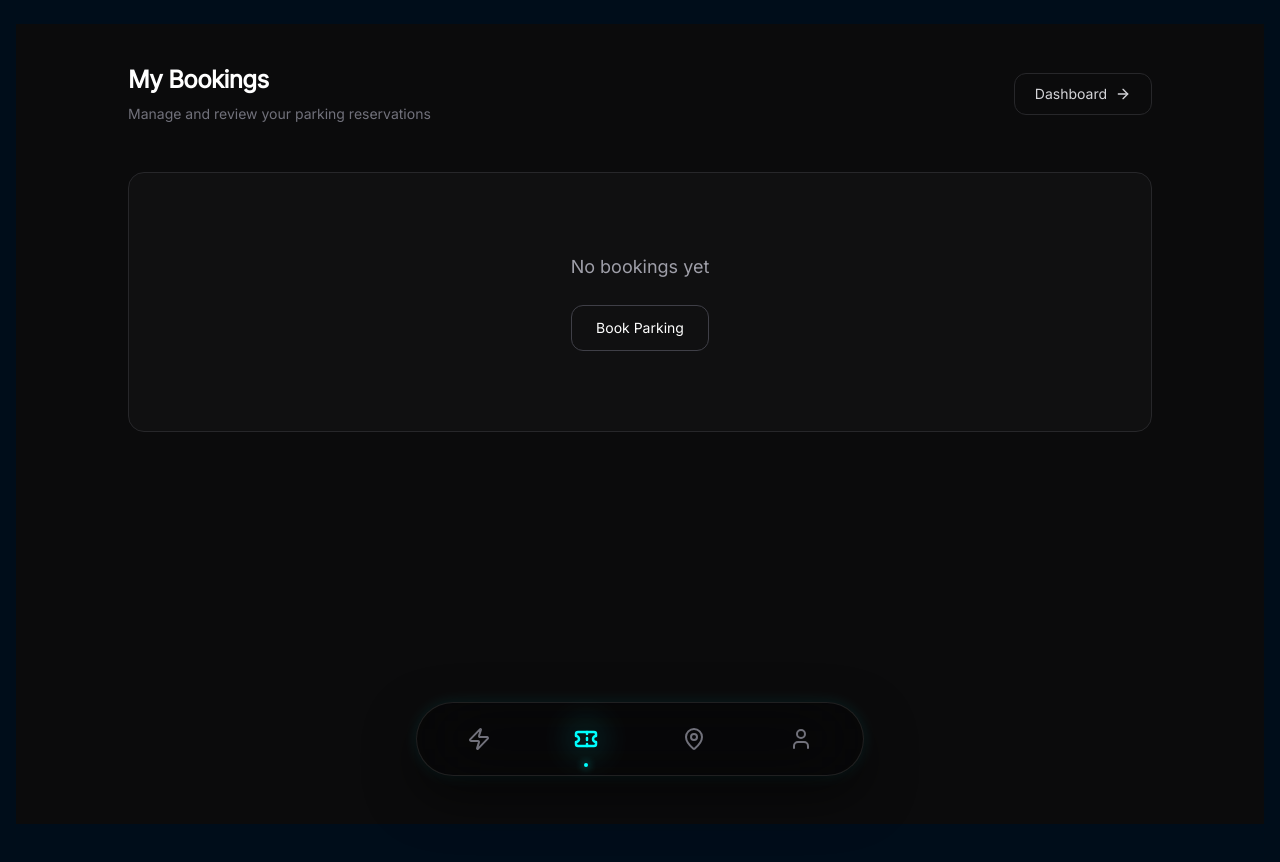
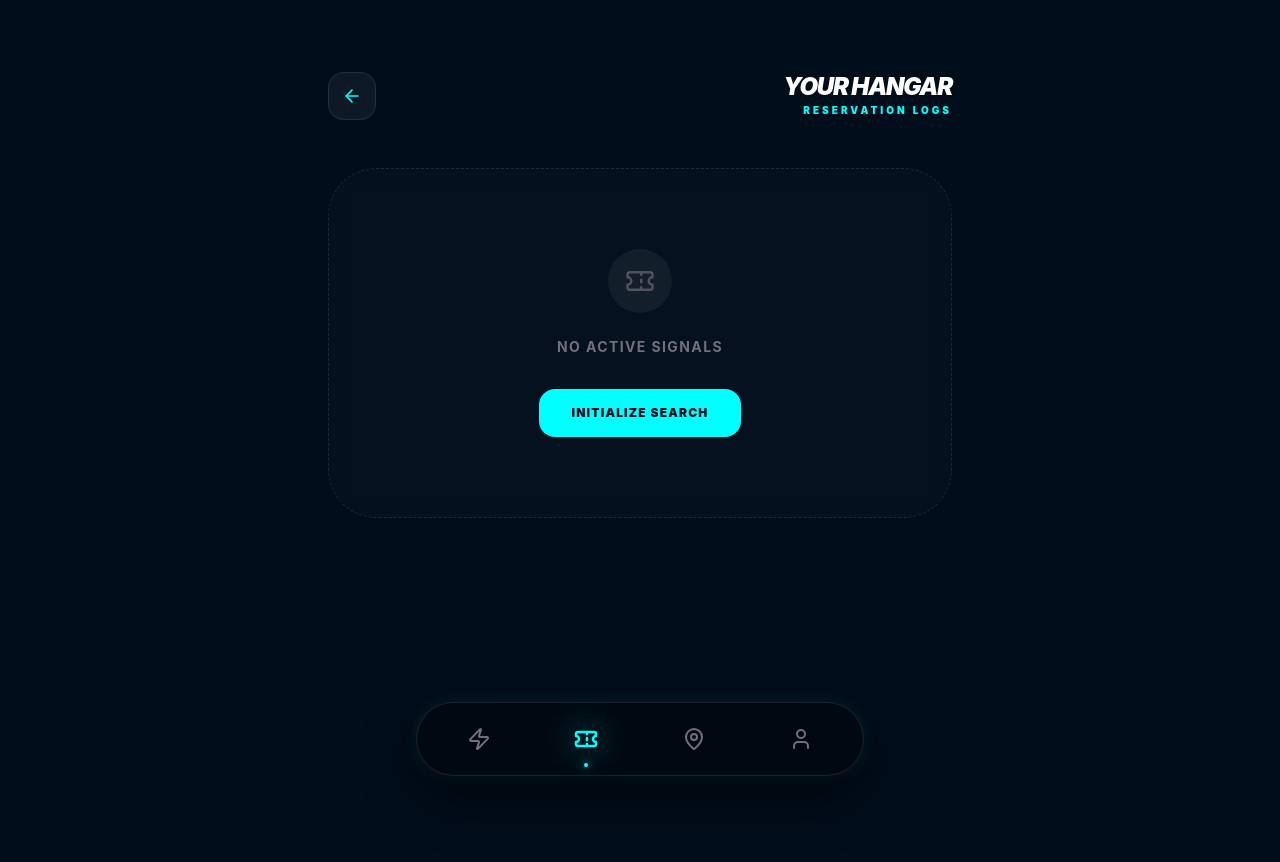
Before and after one commit to sathya2k66ind-web/pp-app-frontend, a React (Vite) app: page /my-bookings in a window 1280 px wide. Shown: the top 862 px of the page. Built offline with nearby package versions, Linux system fonts and the light colour scheme.

Commit message:
mybbookings: update MyBookings.jsx to display booking details

```diff
--- a/src/pages/MyBookings.jsx
+++ b/src/pages/MyBookings.jsx
@@ -1,209 +1,194 @@
 import { useEffect, useState } from "react";
 import { useNavigate } from "react-router-dom";
-import { motion } from "framer-motion";
-import { ArrowRight } from "lucide-react";
+import { motion, AnimatePresence } from "framer-motion";
+import { ArrowLeft, MapPin, Calendar, Clock, ChevronRight, XCircle, Ticket } from "lucide-react";
 
 function MyBookings() {
   const [bookings, setBookings] = useState([]);
   const navigate = useNavigate();
 
   useEffect(() => {
+    // Assuming you have a backend, you'd fetch from API here
+    // For now, pulling from localStorage to maintain your existing logic
     const stored = JSON.parse(localStorage.getItem("bookings")) || [];
     setBookings(stored);
   }, []);
 
   const now = new Date();
 
-  const upcoming = bookings.filter(
-    (b) => new Date(`${b.date} ${b.time}`) >= now
-  );
-
-  const past = bookings.filter(
-    (b) => new Date(`${b.date} ${b.time}`) < now
-  );
+  // Updated filter logic to be more robust with Date objects
+  const upcoming = bookings.filter((b) => new Date(b.date) >= now);
+  const past = bookings.filter((b) => new Date(b.date) < now);
 
   const cancelBooking = (id) => {
-    const confirmCancel = window.confirm(
-      "Are you sure you want to cancel this booking?"
-    );
-
-    if (!confirmCancel) return;
-
+    if (window.confirm("Abort this reservation sequence?")) {
       const updated = bookings.filter((b) => b.id !== id);
-
       localStorage.setItem("bookings", JSON.stringify(updated));
       setBookings(updated);
+    }
   };
 
   return (
-    <div className="min-h-screen bg-[#0b0b0c] px-6 py-10">
+    <div className="min-h-screen bg-[#000d1a] text-white font-sans relative overflow-hidden">
+      {/* HUD Background Decorations */}
+      <div className="absolute inset-0 opacity-10 pointer-events-none"
+           style={{ backgroundImage: `radial-gradient(#00FFFF 0.5px, transparent 0.5px)`, backgroundSize: '30px 30px' }}></div>
 
-      <div className="max-w-5xl mx-auto space-y-12">
+      <div className="max-w-2xl mx-auto px-6 py-12 relative z-10">
 
-        {/* Header */}
-        <motion.div
-          initial={{ opacity: 0, y: 25 }}
-          animate={{ opacity: 1, y: 0 }}
-          transition={{ duration: 0.4 }}
-          className="flex justify-between items-center"
+        {/* HEADER */}
+        <div className="flex items-center justify-between mb-12">
+          <button
+            onClick={() => navigate("/dashboard")}
+            className="w-12 h-12 flex items-center justify-center rounded-2xl bg-white/5 border border-white/10 text-[#00FFFF]"
           >
-          <div>
-            <h1 className="text-2xl font-semibold tracking-tight">
-              My Bookings
-            </h1>
-            <p className="text-sm text-zinc-500 mt-2">
-              Manage and review your parking reservations
-            </p>
+            <ArrowLeft size={20} />
+          </button>
+          <div className="text-right">
+            <h1 className="text-2xl font-black italic tracking-tighter uppercase leading-none">Your Hangar</h1>
+            <p className="text-[10px] font-black text-[#00FFFF] tracking-[0.3em] uppercase mt-1">Reservation Logs</p>
+          </div>
         </div>
 
+        {/* EMPTY STATE */}
+        {bookings.length === 0 && (
+          <motion.div
+            initial={{ opacity: 0, scale: 0.9 }}
+            animate={{ opacity: 1, scale: 1 }}
+            className="text-center py-20 border border-dashed border-white/10 rounded-[3rem] bg-white/[0.02] backdrop-blur-md"
+          >
+            <div className="w-16 h-16 bg-white/5 rounded-full flex items-center justify-center mx-auto mb-6">
+              <Ticket size={30} className="text-zinc-600" />
+            </div>
+            <p className="text-zinc-500 font-bold uppercase tracking-widest text-sm">No Active Signals</p>
             <button
               onClick={() => navigate("/dashboard")}
-            className="flex items-center gap-2 border border-zinc-800 px-5 py-2.5 rounded-xl text-sm text-zinc-300 hover:bg-zinc-800 hover:text-white transition-all duration-200"
+              className="mt-8 px-8 py-4 bg-[#00FFFF] text-[#000d1a] rounded-2xl font-black uppercase text-xs tracking-widest"
             >
-            Dashboard
-            <ArrowRight size={16} />
-          </button>
-        </motion.div>
-
-        {/* Empty State */}
-        {bookings.length === 0 && (
-          <motion.div
-            initial={{ opacity: 0 }}
-            animate={{ opacity: 1 }}
-            className="text-center py-20 border border-zinc-800 rounded-2xl bg-zinc-900/40"
-          >
-            <p className="text-lg text-zinc-400">
-              No bookings yet
-            </p>
-            <button
-              onClick={() => navigate("/dashboard")}
-              className="mt-6 border border-zinc-700 px-6 py-3 rounded-xl text-sm hover:bg-zinc-800 transition"
-            >
-              Book Parking
+              Initialize Search
             </button>
           </motion.div>
         )}
 
-        {/* Upcoming */}
+        <div className="space-y-12">
           {upcoming.length > 0 && (
-          <Section title="Upcoming">
-            {upcoming.map((b) => (
+            <BookingSection title="Active Trajectories" count={upcoming.length}>
+              {upcoming.map((b, i) => (
                 <BookingCard
                   key={b.id}
                   booking={b}
                   navigate={navigate}
                   cancelBooking={cancelBooking}
+                  delay={i * 0.1}
                 />
               ))}
-          </Section>
+            </BookingSection>
           )}
 
-        {/* Past */}
           {past.length > 0 && (
-          <Section title="Past">
-            {past.map((b) => (
+            <BookingSection title="Archive" count={past.length} isPast>
+              {past.map((b, i) => (
                 <BookingCard
                   key={b.id}
                   booking={b}
                   navigate={navigate}
-                cancelBooking={cancelBooking}
                   isPast
+                  delay={i * 0.1}
                 />
               ))}
-          </Section>
+            </BookingSection>
           )}
-
+        </div>
       </div>
     </div>
   );
 }
 
-function Section({ title, children }) {
+function BookingSection({ title, count, children, isPast }) {
+  return (
+    <div className="space-y-6">
+      <div className="flex items-center justify-between px-2">
+        <h2 className={`text-[11px] font-black uppercase tracking-[0.4em] ${isPast ? 'text-zinc-600' : 'text-[#00FFFF]'}`}>
+          {title}
+        </h2>
+        <span className="text-[10px] font-mono text-zinc-500 opacity-50">0{count}</span>
+      </div>
+      <div className="grid gap-4">{children}</div>
+    </div>
+  );
+}
+
+function BookingCard({ booking, navigate, cancelBooking, isPast, delay }) {
   return (
     <motion.div
-      initial={{ opacity: 0, y: 20 }}
-      animate={{ opacity: 1, y: 0 }}
-      className="space-y-6"
+      initial={{ opacity: 0, x: -20 }}
+      animate={{ opacity: 1, x: 0 }}
+      transition={{ delay }}
+      className={`relative group p-6 rounded-[2.5rem] border backdrop-blur-3xl transition-all duration-300 ${
+        isPast
+          ? "bg-white/[0.02] border-white/5 grayscale"
+          : "bg-white/[0.04] border-white/10 hover:border-[#00FFFF]/30 shadow-xl"
+      }`}
     >
-      <div>
-        <h2 className="text-lg font-medium tracking-wide">
-          {title}
-        </h2>
-        <div className="h-px bg-zinc-800 mt-3" />
+      {/* Card Decoration */}
+      {!isPast && (
+        <div className="absolute top-6 right-6 w-2 h-2 rounded-full bg-[#00FFFF] animate-pulse shadow-[0_0_10px_#00FFFF]" />
+      )}
+
+      <div className="flex justify-between items-start mb-6">
+        <div className="space-y-1">
+          <div className="flex items-center gap-2 text-zinc-500 mb-1">
+            <MapPin size={12} className={isPast ? "" : "text-[#00FFFF]"} />
+            <span className="text-[10px] font-black uppercase tracking-widest">
+              {booking.location || "Central Mall"}
+            </span>
+          </div>
+          <h3 className="text-xl font-black tracking-tighter uppercase italic">
+            Slot {booking.slot || "A-01"}
+          </h3>
+        </div>
+        <div className="text-right">
+          <p className="text-lg font-black tabular-nums tracking-tighter">₹{booking.amount}</p>
+          <p className="text-[9px] font-bold text-zinc-600 uppercase">Paid via {booking.method || 'GPay'}</p>
+        </div>
       </div>
 
-      <div className="grid gap-6">
-        {children}
+      <div className="flex items-center gap-6 mb-8 py-4 border-y border-white/5">
+        <div className="flex items-center gap-2">
+          <Calendar size={14} className="text-zinc-500" />
+          <span className="text-xs font-bold font-mono">{booking.date}</span>
+        </div>
+        <div className="flex items-center gap-2">
+          <Clock size={14} className="text-zinc-500" />
+          <span className="text-xs font-bold font-mono">{booking.time}</span>
+        </div>
+      </div>
+
+      <div className="flex items-center gap-3">
+        {!isPast ? (
+          <>
+            <button
+              onClick={() => navigate(`/ticket`, { state: { booking } })}
+              className="flex-1 bg-white/5 hover:bg-[#00FFFF] hover:text-[#000d1a] border border-white/10 py-4 rounded-2xl text-[10px] font-black uppercase tracking-widest transition-all flex items-center justify-center gap-2"
+            >
+              <Ticket size={14} />
+              Digital Pass
+            </button>
+            <button
+              onClick={() => cancelBooking(booking.id)}
+              className="w-14 h-14 flex items-center justify-center rounded-2xl bg-white/5 border border-white/10 text-zinc-600 hover:text-red-500 transition-colors"
+            >
+              <XCircle size={20} />
+            </button>
+          </>
+        ) : (
+          <div className="w-full py-3 text-center border border-white/5 rounded-2xl bg-white/[0.01]">
+             <span className="text-[10px] font-black text-zinc-700 uppercase tracking-[0.3em]">Trajectory Completed</span>
+          </div>
+        )}
       </div>
     </motion.div>
   );
 }
 
-function BookingCard({
-  booking,
-  navigate,
-  cancelBooking,
-  isPast = false,
-}) {
-  return (
-    <motion.div
-      whileHover={{ scale: 1.02 }}
-      transition={{ duration: 0.2 }}
-      className="border border-zinc-800 rounded-2xl p-6 bg-zinc-900/60 backdrop-blur-xl"
-    >
-
-      <div className="flex justify-between items-start">
-
-        <div>
-          <h3 className="text-base font-medium">
-            {booking.location}
-          </h3>
-          <p className="text-sm text-zinc-500 mt-2">
-            {booking.date} • {booking.time}
-          </p>
-        </div>
-
-        <span
-          className={`text-xs px-3 py-1 rounded-full border ${
-            isPast
-              ? "border-zinc-700 text-zinc-500"
-              : "border-zinc-600 text-zinc-300"
-          }`}
-        >
-          {isPast ? "Completed" : booking.status}
-        </span>
-      </div>
-
-      <div className="mt-6 flex justify-between items-center">
-
-        <p className="text-sm text-zinc-400">
-          ₹ {booking.amount}
-        </p>
-
-        {!isPast && (
-          <div className="flex items-center gap-4">
-
-            <button
-              onClick={() => navigate(`/ticket/${booking.id}`)}
-              className="border border-zinc-700 px-4 py-2 rounded-xl text-sm hover:bg-zinc-800 transition-all duration-200"
-            >
-              View Ticket
-            </button>
-
-            <button
-              onClick={() => cancelBooking(booking.id)}
-              className="text-sm text-zinc-500 hover:text-white transition-colors"
-            >
-              Cancel
-            </button>
-
-          </div>
-        )}
-
-      </div>
-
-    </motion.div>
-  );
-}
-
 export default MyBookings;
```
Lines whose indentation alone changed are shown as unchanged.
